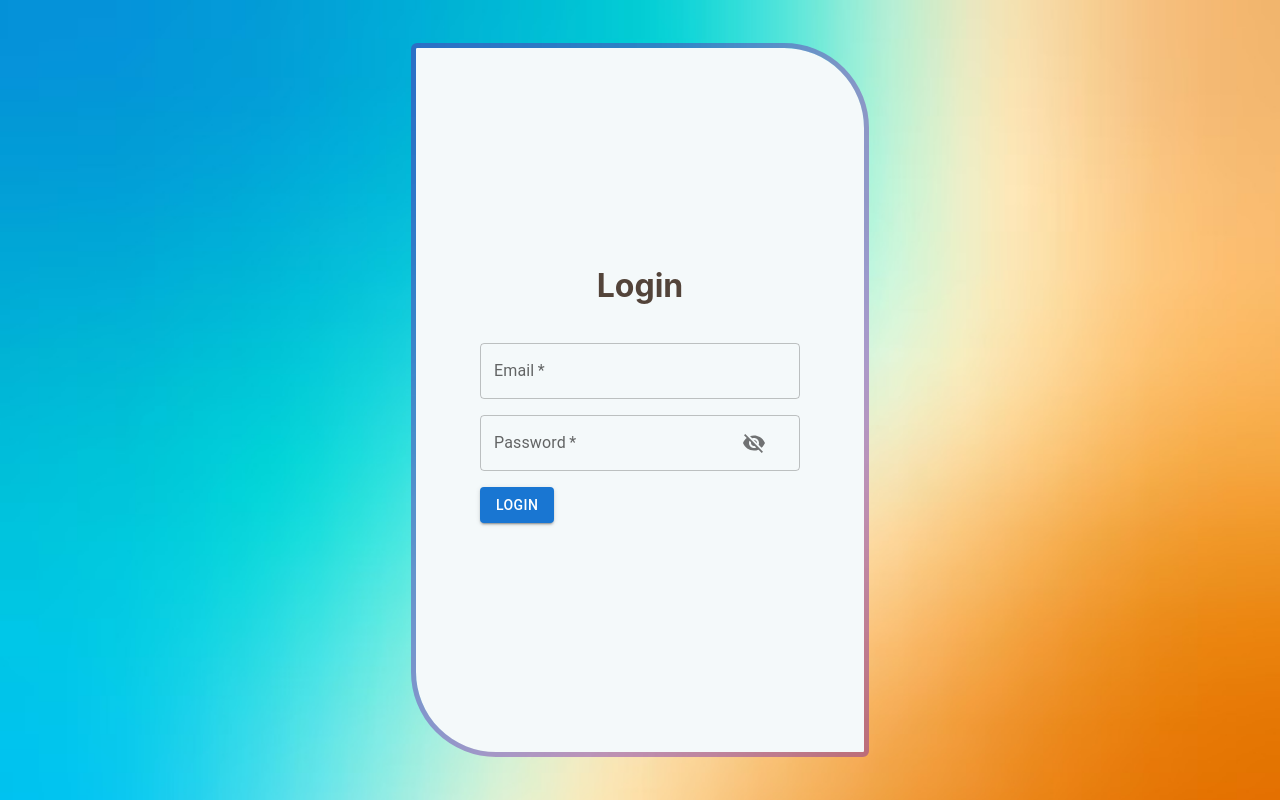
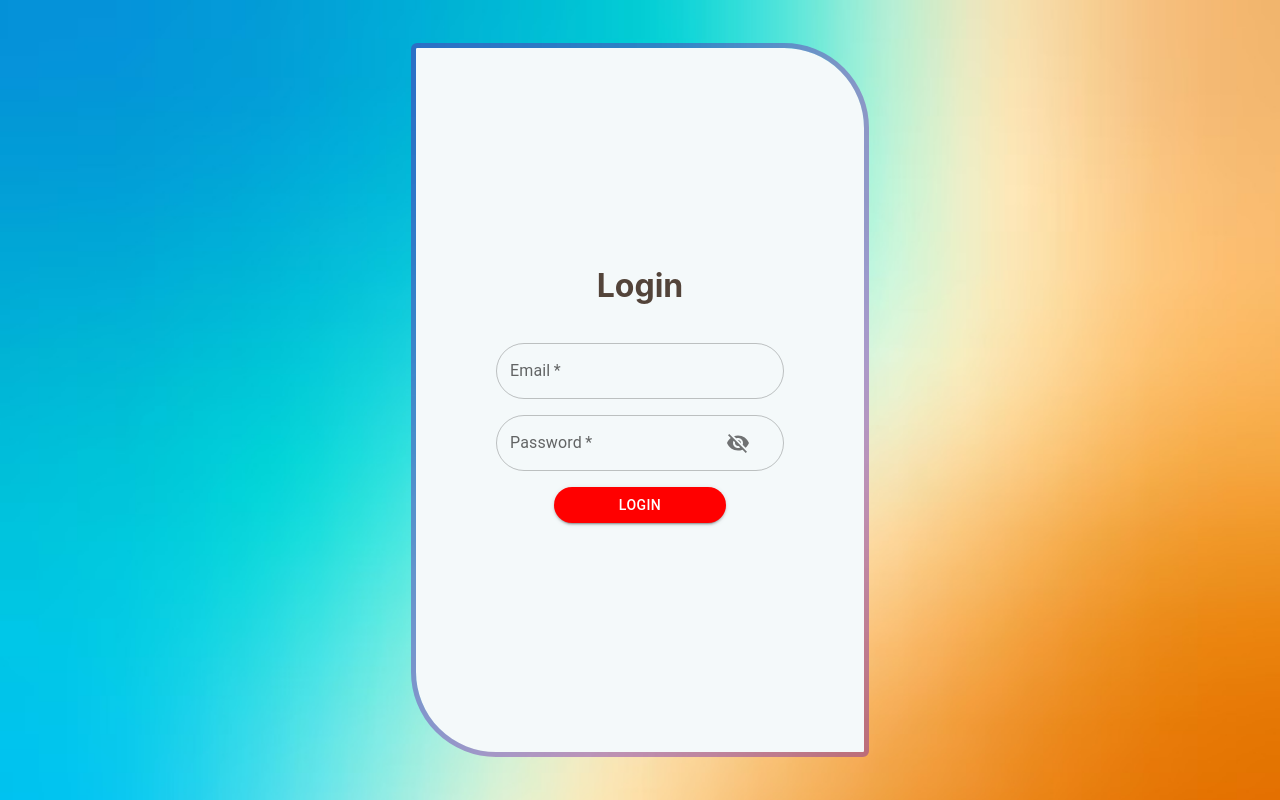
Before and after one commit to shafinmurani/enquiryform, a React (Create React App) app: page /login in a window 1280 px wide. Built offline with nearby package versions, Linux system fonts and the light colour scheme.

Commit message:
changed layout of login page and added border radius
Login.js and Login.css

```diff
--- a/src/pages/Login.js
+++ b/src/pages/Login.js
@@ -61,7 +61,7 @@ export default function Login() {
   return (
     <div className="wrapper">
       <div className="box">
-        <h1 className="title">Login</h1>{" "}
+        <h1 className="title">Login</h1>
         <Alert
           sx={{ color: "red" }}
           style={{
@@ -73,11 +73,22 @@ export default function Login() {
         >
           Enter a valid {errorField}
         </Alert>
+        <div
+          style={{
+            display: "flex",
+            flexDirection: "column",
+            gap: "1rem",
+            width: "90%",
+          }}
+        >
           <TextField
             required
             className="input"
             label="Email"
             type="email"
+            InputProps={{
+              sx: { borderRadius: "100px" },
+            }}
             onChange={(e) => {
               validateEmail(e);
             }}
@@ -91,6 +102,7 @@ export default function Login() {
               setPassword(e.target.value);
             }}
             InputProps={{
+              sx: { borderRadius: "100px" },
               endAdornment: (
                 <InputAdornment position="end">
                   <Button
@@ -107,6 +119,11 @@ export default function Login() {
             }}
           />
           <Button
+            style={{
+              borderRadius: 50,
+              width: "60%",
+              alignSelf: "center",
+            }}
             onClick={submit}
             className="login-btn"
             variant="contained"
@@ -116,5 +133,6 @@ export default function Login() {
           </Button>
         </div>
       </div>
+    </div>
   );
 }
--- a/src/styles/Login.css
+++ b/src/styles/Login.css
@@ -38,5 +38,5 @@
 .login-btn {
     align-self: flex-start;
     border-radius: 100%;
-
+    background-color: red !important;
 }
```
Lines whose indentation alone changed are shown as unchanged.
